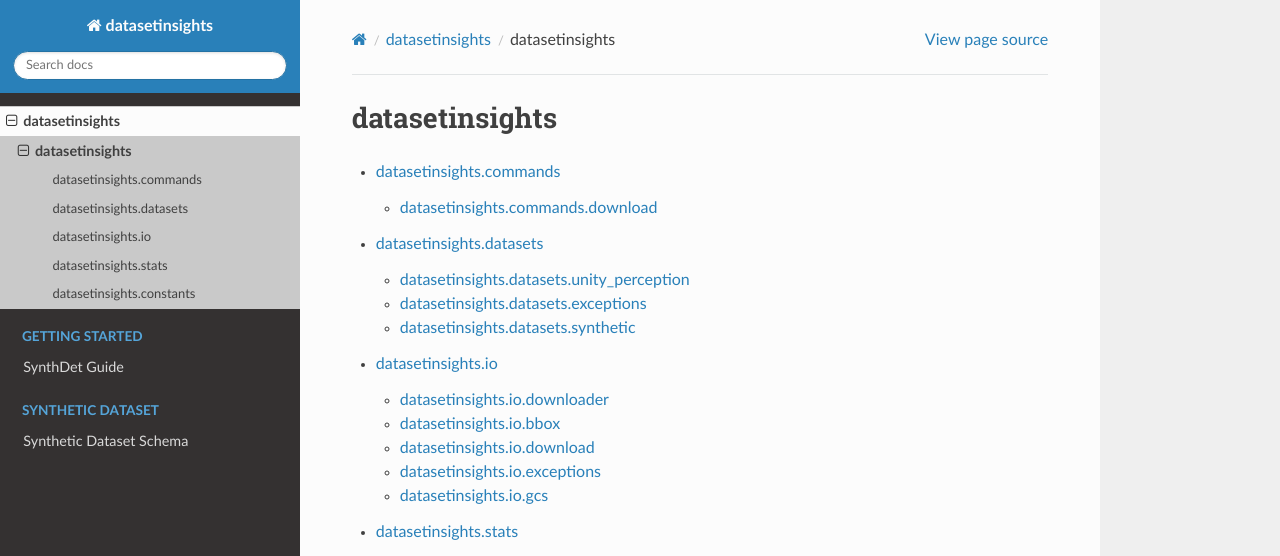
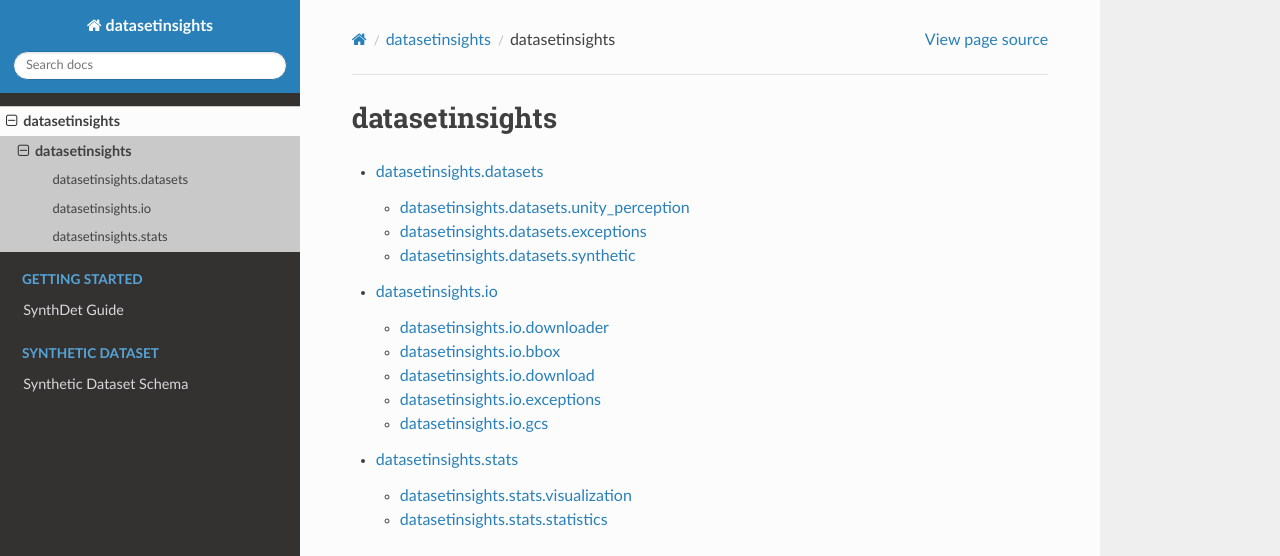
Before and after one commit to Unity-Technologies/datasetinsights, a Sphinx documentation site: the page built from docs/source/datasetinsights.rst, in a window 1280 px wide and 1073 px high. Shown: the top 556 px of the window. Built offline with Sphinx 7.4.7 and the Read the Docs theme 2.0.0, drawn with Linux system fonts in a browser that asks for light colours; some of the changed text lies outside the part shown; grey boxes are pictures that could not be loaded.

Commit message:
Cleanup sphinx doc

```diff
--- a/docs/source/datasetinsights.datasets.rst
+++ b/docs/source/datasetinsights.datasets.rst
@@ -6,6 +6,7 @@ datasetinsights.datasets
    :maxdepth: 2
 
    datasetinsights.datasets.unity_perception
+
 
 datasetinsights.datasets.exceptions
 -----------------------------------
--- a/docs/source/datasetinsights.io.rst
+++ b/docs/source/datasetinsights.io.rst
@@ -41,6 +41,7 @@ datasetinsights.io.gcs
    :show-inheritance:
 
 
+
 .. automodule:: datasetinsights.io
    :members:
    :undoc-members:
--- a/docs/source/datasetinsights.rst
+++ b/docs/source/datasetinsights.rst
@@ -5,20 +5,9 @@ datasetinsights
 .. toctree::
    :maxdepth: 2
 
-   datasetinsights.commands
    datasetinsights.datasets
    datasetinsights.io
    datasetinsights.stats
-
-
-datasetinsights.constants
--------------------------
-
-.. automodule:: datasetinsights.constants
-   :members:
-   :undoc-members:
-   :show-inheritance:
-
 
 
 .. automodule:: datasetinsights
--- a/docs/source/datasetinsights.stats.rst
+++ b/docs/source/datasetinsights.stats.rst
@@ -1,5 +1,11 @@
 datasetinsights.stats
 =====================
+
+
+.. toctree::
+   :maxdepth: 2
+
+   datasetinsights.stats.visualization
 
 
 datasetinsights.stats.statistics
```
Also changed, not shown: docs/source/datasetinsights.commands.rst (deleted, +0 -24 lines), docs/source/datasetinsights.stats.visualization.rst (added, +74 -0 lines), 1 other file.
